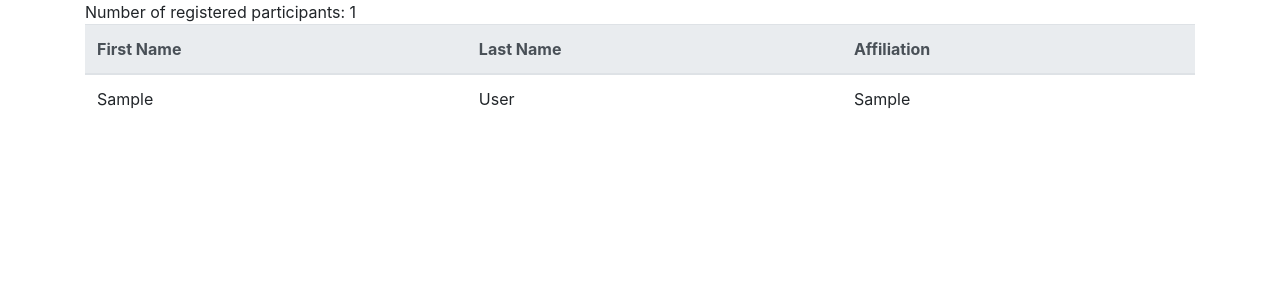
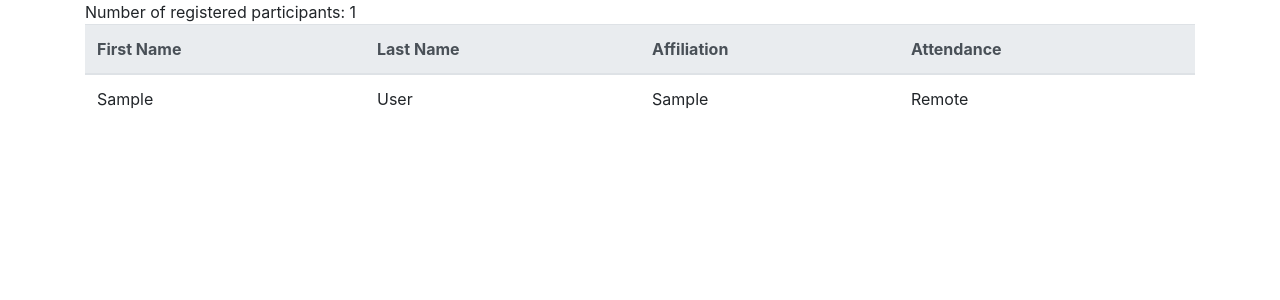
Before and after one commit to LSSTDESC/meeting-registration-form, a Flask app: page / in a window 1280 px wide. Shown: the top 300 px of the page. Run offline with Flask 2, Linux system fonts and the light colour scheme; tables that the repository leaves empty hold one stand-in row (values such as "Sample post"); some libraries are stand-ins or nearby versions.

Commit message:
adds attendance type column

```diff
--- a/templates/participants.html
+++ b/templates/participants.html
@@ -21,6 +21,7 @@
           <th scope="col">First Name</th>
           <th scope="col">Last Name</th>
           <th scope="col">Affiliation</th>
+          <th scope="col">Attendance</th>
         </tr>
       </thead>
       <tbody>
@@ -29,6 +30,7 @@
           <td>{{item.first_name}}</td>
           <td>{{item.last_name}}</td>
           <td>{{item.affiliation}}</td>
+          <td>{% if item.in_person == "on"%}In Person{% else %}Remote{% endif %}</td>
         </tr>
         {% endfor %}
       </tbody>
```
